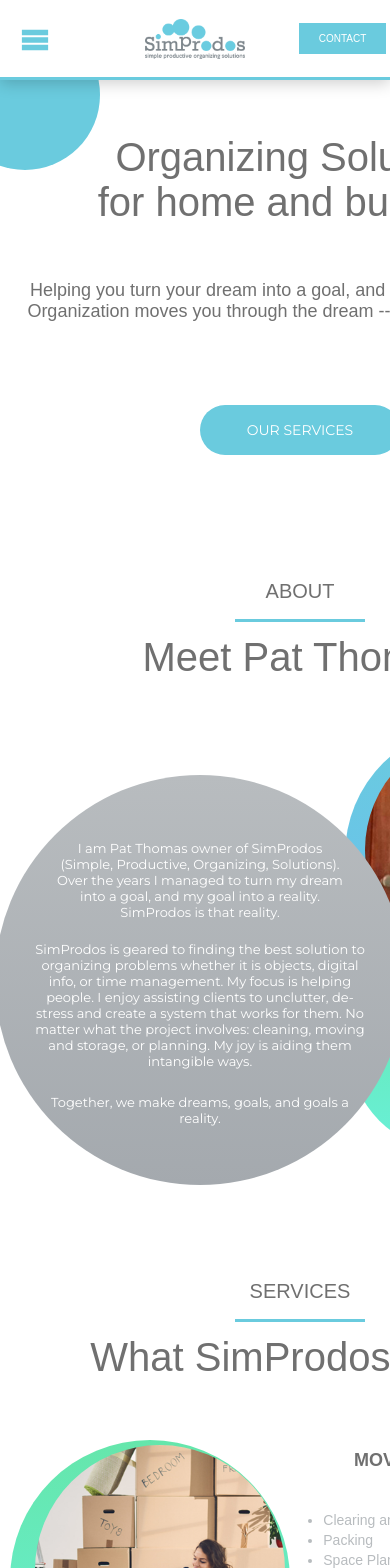
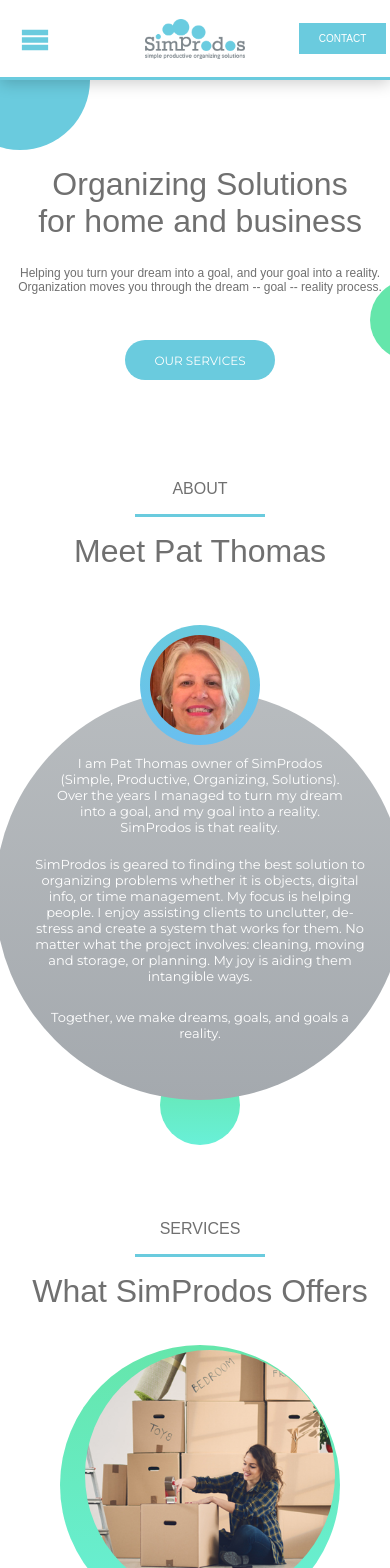
Before and after one commit to ECWireless/simprodos, a Next.js app: page / in a window 390 px wide. Shown: the top 1568 px of the page. Built offline with nearby package versions, Linux system fonts and the light colour scheme; a web font is replaced by a local one.

Commit message:
Responsive Phone Started

```diff
--- a/components/Header.js
+++ b/components/Header.js
@@ -1,43 +1,69 @@
 import React, { Component } from 'react';
 
-function scrollToTop() {
+export default class Header extends Component {
+	state = {
+		menuOpen: false,
+	}
+
+
+	scrollToTop = () => {
 		window.scroll({
 			top: 0,
 			behavior: 'smooth'
 		});
+
+		this.setState({
+			...this.state,
+			menuOpen: false,
+		})
 	}
 
-function scrollToAbout() {
+	scrollToAbout = () => {
 		window.scroll({
 			top: 550,
 			behavior: 'smooth'
 		});
+
+		this.setState({
+			...this.state,
+			menuOpen: false,
+		})
 	}
 
-function scrollToServices() {
+	scrollToServices = () => {
 		window.scroll({
 			top: 1350,
 			behavior: 'smooth'
 		});
+
+		this.setState({
+			...this.state,
+			menuOpen: false,
+		})
 	}
 
-function scrollToTestimonials() {
+	scrollToTestimonials = () => {
 		window.scroll({
 			top: 3500,
 			behavior: 'smooth'
 		});
+
+		this.setState({
+			...this.state,
+			menuOpen: false,
+		})
 	}
 
-function scrollToBlog() {
+	scrollToBlog = () => {
 		window.scroll({
 			top: 4100,
 			behavior: 'smooth'
 		});
-}
 
-export default class Header extends Component {
-	state = {
+		this.setState({
+			...this.state,
 			menuOpen: false,
+		})
 	}
 
 	onMenuOpen = () => {
@@ -52,12 +78,22 @@
 			<div className="header">
 				<div className="header__container">
 
-					{this.state.menuOpen ? <div className="header__overlay">
-						<ul>
-							<li>Test</li>
-							<li>Test2</li>
+					{this.state.menuOpen ? <div className='header__overlay'>
+						<svg version="1.1" xmlns="http://www.w3.org/2000/svg"
+							className="header__overlay-close" viewBox="0 0 32 32"
+							onClick={this.onMenuOpen}
+						>
+							<title>cancel-circle</title>
+							<path d="M16 0c-8.837 0-16 7.163-16 16s7.163 16 16 16 16-7.163 16-16-7.163-16-16-16zM16 29c-7.18 0-13-5.82-13-13s5.82-13 13-13 13 5.82 13 13-5.82 13-13 13z"></path>
+							<path d="M21 8l-5 5-5-5-3 3 5 5-5 5 3 3 5-5 5 5 3-3-5-5 5-5z"></path>
+						</svg>
+						<ul className="header__overlay-list">
+							<li className="header__overlay-about" onClick={this.scrollToAbout}>About</li>
+							<li className="header__overlay-services" onClick={this.scrollToServices}>Services</li>
+							<li className="header__overlay-testimonials" onClick={this.scrollToTestimonials}>Testimonals</li>
+							<li className="header__overlay-blog" onClick={this.scrollToBlog}>Blog</li>
 						</ul>
-					</div> : null}
+					</div> : null }
 
 					<div className="header__menu" onClick={this.onMenuOpen}>
 						<svg version="1.1" xmlns="http://www.w3.org/2000/svg" viewBox="0 0 32 32">
@@ -67,16 +103,16 @@
 					</div>
 
 					<img
-						onClick={scrollToTop}
+						onClick={this.scrollToTop}
 						className="header__logo"
 						src="/simprodos_logo.png"
 						alt="Logo"
 					/>
 					<ul className="header__list">
-						<li className="header__item" onClick={scrollToAbout}>About</li>
-						<li className="header__item" onClick={scrollToServices}>Services</li>
-						<li className="header__item" onClick={scrollToTestimonials}>Testimonals</li>
-						<li className="header__item" onClick={scrollToBlog}>Blog</li>
+						<li className="header__item" onClick={this.scrollToAbout}>About</li>
+						<li className="header__item" onClick={this.scrollToServices}>Services</li>
+						<li className="header__item" onClick={this.scrollToTestimonials}>Testimonals</li>
+						<li className="header__item" onClick={this.scrollToBlog}>Blog</li>
 						<a href="mailto:simprodos@gmail.com" className="header__button">Contact</a>
 					</ul>
 				</div>
--- a/sass/_about.scss
+++ b/sass/_about.scss
@@ -6,6 +6,11 @@
     @include respond(tab-port) {
         grid-template-columns: 1fr 30rem 30rem 1fr;
         grid-template-rows: 10rem 60rem;
+    }
+
+    @include respond(phone) {
+        grid-template-columns: 1fr 20rem 20rem 1fr;
+        grid-template-rows: 9rem 65rem;
     }
 
     &__subheading {
@@ -18,6 +23,10 @@
         text-transform: uppercase;
         text-align: center;
         color: $color-grey;
+
+        @include respond(phone) {
+            font-size: 1.6rem;
+        }
     }
 
     &__line {
@@ -41,6 +50,10 @@
         font-weight: 400;
         text-align: center;
         color: $color-grey;
+
+        @include respond(phone) {
+            font-size: 3.2rem;
+        }
     }
 
     &__description-1 {
@@ -64,6 +77,10 @@
             margin-right: 20rem;
             margin-bottom: 20rem;
             font-size: 1.3rem;
+        }
+
+        @include respond(phone) {
+            margin-right: 0rem;
         }
     }
 
@@ -89,6 +106,10 @@
             margin-right: 20rem;
             font-size: 1.3rem;
         }
+
+        @include respond(phone) {
+            margin-right: 0rem;
+        }
     }
 
     &__description-3 {
@@ -113,6 +134,10 @@
             margin-top: 26rem;
             font-size: 1.3rem;
         }
+
+        @include respond(phone) {
+            margin-right: 0rem;
+        }
     }
 
     &__circle-description {
@@ -134,6 +159,10 @@
             height: 41rem;
             margin-right: 20rem;
         }
+
+        @include respond(phone) {
+            margin-right: 0rem;
+        }
     }
 
     &__photo {
@@ -153,6 +182,14 @@
             width: 24rem;
             height: 24rem;
             margin-bottom: 26rem;
+        }
+
+        @include respond(phone) {
+            width: 10rem;
+            height: 10rem;
+            margin-left: 0rem;
+            margin-bottom: 42rem;
+            z-index: 4;
         }
     }
 
@@ -176,6 +213,14 @@
             height: 26rem;
             margin-bottom: 25rem;
         }
+
+        @include respond(phone) {
+            width: 12rem;
+            height: 12rem;
+            margin-left: 0rem;
+            margin-bottom: 42rem;
+            z-index: 3;
+        }
     }
 
     &__circle-accent {
@@ -198,5 +243,13 @@
             height: 20rem;
             margin-top: 14rem;
         }
+
+        @include respond(phone) {
+            width: 8rem;
+            height: 8rem;
+            margin-left: 0rem;
+            margin-top: 42rem;
+            z-index: 2;
+        }
     }
 }
--- a/sass/_header.scss
+++ b/sass/_header.scss
@@ -50,7 +50,72 @@
             height: 100vh;
             width: 100%;
             background: #fff;
+
+            display: grid;
+            grid-template-columns: auto 8rem;
+            grid-template-rows: 8rem auto;
+
+            opacity: 1;
+            transition: all .3s 2s ease;
         }
+    }
+
+    &__overlay-close {
+        grid-row: 1 / 2;
+        grid-column: 2 / 3;
+        align-self: center;
+        justify-self: center;
+
+        width: 4rem;
+        height: 4rem;
+        fill: $color-blue;
+    }
+
+    &__overlay-list {
+        grid-row: 1 / -1;
+        grid-column: 1 / -1;
+        align-self: center;
+        justify-self: center;
+        height: 100%;
+        width: 100%;
+
+        color: $color-blue;
+        font-size: 2.8rem;
+        font-weight: bold;
+        text-transform: uppercase;
+        list-style: none;
+
+        display: grid;
+        grid-template-columns: 1fr;
+        grid-template-rows: 1fr repeat(4, 8rem) 1fr;
+    }
+
+    &__overlay-about {
+        grid-row: 2 / 3;
+        grid-column: 1 / -1;
+        justify-self: center;
+        align-self: center;
+    }
+
+    &__overlay-services {
+        grid-row: 3 / 4;
+        grid-column: 1 / -1;
+        justify-self: center;
+        align-self: center;
+    }
+
+    &__overlay-testimonials {
+        grid-row: 4 / 5;
+        grid-column: 1 / -1;
+        justify-self: center;
+        align-self: center;
+    }
+
+    &__overlay-blog {
+        grid-row: 5 / 6;
+        grid-column: 1 / -1;
+        justify-self: center;
+        align-self: center;
     }
 
     &__menu {
--- a/sass/_intro.scss
+++ b/sass/_intro.scss
@@ -7,6 +7,11 @@
     @include respond(tab-port) {
         grid-template-columns: 1fr 30rem 30rem 1fr;
         grid-template-rows: 20rem repeat(3, 10rem);
+    }
+
+    @include respond(phone) {
+        grid-template-columns: 1fr 20rem 20rem 1fr;
+        grid-template-rows: 16rem repeat(3, 8rem);
     }
 
     &__heading {
@@ -20,6 +25,12 @@
         width: 42rem;
         font-weight: 400;
         margin: 0 auto;
+
+        @include respond(phone) {
+            width: 34rem;
+            font-size: 3.2rem;
+            align-self: flex-end;
+        }
     }
 
     &__paragraph {
@@ -33,6 +44,12 @@
         font-weight: 100;
         width: 60rem;
         margin: 0 auto;
+
+        @include respond(phone) {
+            width: 40rem;
+            font-size: 1.2rem;
+            align-self: center;
+        }
     }
 
     &__button {
@@ -55,6 +72,12 @@
         outline: none;
 
         transition: all .3s ease;
+
+        @include respond(phone) {
+            width: 15rem;
+            height: 4rem;
+            font-size: 1.2rem;
+        }
 
         &:hover {
             cursor: pointer;
@@ -83,6 +106,12 @@
             height:15rem;
             width: 15rem;
         }
+
+        @include respond(phone) {
+            height:14rem;
+            width: 14rem;
+            top: 1rem;
+        }
     }
 
     &__circle-right {
@@ -107,5 +136,9 @@
             width: 8rem;
             transform: translate(4rem, 13rem);
         }
+
+        @include respond(phone) {
+            transform: translate(5rem, 20rem);
+        }
     }
 }
--- a/sass/_services.scss
+++ b/sass/_services.scss
@@ -6,6 +6,11 @@
     @include respond(tab-port) {
         grid-template-columns: 1fr 30rem 30rem 1fr;
         grid-template-rows: 10rem repeat(4, 40rem) 5rem;
+    }
+
+    @include respond(phone) {
+        grid-template-columns: 1fr 20rem 20rem 1fr;
+        grid-template-rows: 9rem repeat(8, 35rem) 5rem;
     }
 
     // HEADING
@@ -19,6 +24,10 @@
         text-transform: uppercase;
         text-align: center;
         color: $color-grey;
+
+        @include respond(phone) {
+            font-size: 1.6rem;
+        }
     }
 
     &__line {
@@ -42,6 +51,10 @@
         font-weight: 400;
         text-align: center;
         color: $color-grey;
+
+        @include respond(phone) {
+            font-size: 3.2rem;
+        }
     }
 
     // SERVICES
@@ -62,12 +75,21 @@
             grid-row: 2 / 3;
             grid-column: 2 / 3;
             background: $color-green-gradient;
+
+            @include respond(phone) {
+                grid-column: 2 / 4;
+            }
         }
 
         &--2 {
             grid-row: 3 / 4;
             grid-column: 2 / 3;
             background: $color-blue-gradient;
+
+            @include respond(phone) {
+                grid-row: 4 / 5;
+                grid-column: 2 / 3;
+            }
         }
 
         &--3 {
@@ -101,11 +123,20 @@
         &--1 {
             grid-row: 2 / 3;
             grid-column: 2 / 3;
+
+            @include respond(phone) {
+                grid-column: 2 / 4;
+            }
         }
 
         &--2 {
             grid-row: 3 / 4;
             grid-column: 2 / 3;
+
+            @include respond(phone) {
+                grid-row: 4 / 5;
+                grid-column: 2 / 3;
+            }
         }
 
         &--3 {
@@ -137,11 +168,21 @@
         &--1 {
             grid-row: 2 / 3;
             grid-column: 3 / 4;
+
+            @include respond(phone) {
+                grid-row: 3 / 4;
+                grid-column: 2 / 3;
+            }
         }
 
         &--2 {
             grid-row: 3 / 4;
             grid-column: 3 / 4;
+
+            @include respond(phone) {
+                grid-row: 5 / 6;
+                grid-column: 2 / 3;
+            }
         }
 
         &--3 {
```
Lines whose indentation alone changed are shown as unchanged.
